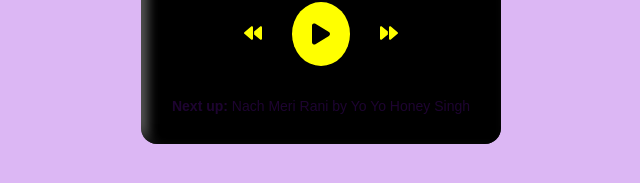
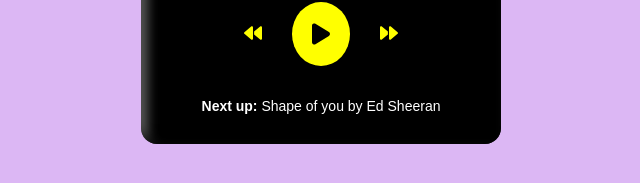
Before and after one commit to VaniAwasthi/Music-app, a React (Create React App) app: page / in a window 1280 px wide. Shown: the part 385-568 px from the top of the page, without its empty margins (319-959 px from the left). Built offline with nearby package versions, Linux system fonts and the light colour scheme.

Commit message:
Last commit

```diff
--- a/src/App.js
+++ b/src/App.js
@@ -10,10 +10,22 @@ function App() {
       src: "./music/Titliaan Warga.mp3",
     },
     {
+      title: "Shape of you",
+      artist: "Ed Sheeran ",
+      img_src: "./images/shade of you.jpeg",
+      src: "./music/Shape-Of-You-(Remix)_64(PagalWorld).mp3",
+    },
+    {
       title: "Nach Meri Rani",
       artist: "Yo Yo Honey Singh",
       img_src: "./images/nach-meri-rani.jpg",
       src: "./music/Naach Meri Rani.mp3",
+    },
+    {
+      title: "Lag ja gale",
+      artist: "Lata mangeshkar",
+      img_src: "./images/lag ja.jpeg",
+      src: "./music/old_lata_mangeshkar_woh_kaun_thi_lag_ja_gale.mp3",
     },
     {
       title: "Care Ni Karda",
--- a/src/index.css
+++ b/src/index.css
@@ -37,7 +37,7 @@ body {
 }
 
 .c-player > p {
-  color: #1d0430;
+  color: white;
   font-size: 14px;
   text-align: center;
   font-weight: 600;
```
Also changed, not shown: public/images/shade of you.jpeg (added), 1 other file (tests, documents, lock files or other folders).
